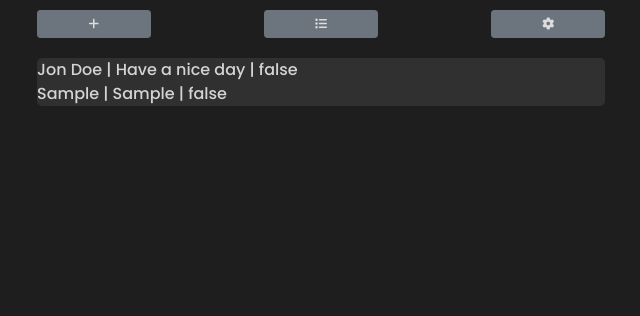
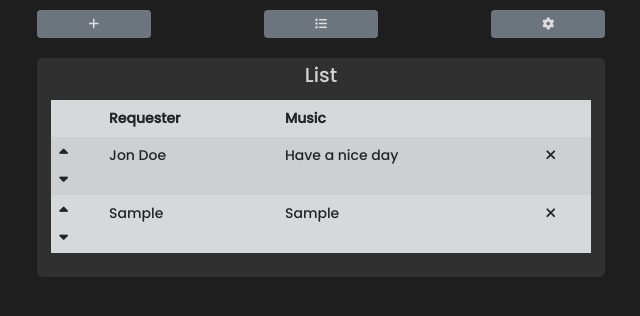
Before and after one commit to jon-by/listoverlay, a plain HTML site: page controlPanel.html in a window 1280 px wide. Both pictures are taken after typing "Sample", "Sample" into the empty fields and a click on the button "Add". Shown: the whole page, without its empty margins (319-959 px from the left). Drawn offline with Linux system fonts and the light colour scheme.

Commit message:
finished add/delete list item

```diff
--- a/controlPanel.html
+++ b/controlPanel.html
@@ -33,9 +33,6 @@
 
             </nav>
         </header>
-
-
-
         <section class="show-add">
             <h1>Add item</h1>
 
@@ -71,12 +68,29 @@
         </section>
 
             <section class="show-list hide">
+
+
                 <h1>List</h1>
 
+                <div class="table-responsive">
+                    <table class="table table-striped table-secondary table-borderless">
+                        <thead>
+                            <tr>
+                                <th scope="col"> </th>
+                                <th scope="col" id="list-head-first-field"></th>
+                                <th scope="col" id="list-head-second-field"></th>
+                                <th scope="col" id="list-head-higlight-field"> </th>
+                            </tr>
+                        </thead>
+                        <tbody id="list-body">
 
 
+                        </tbody>
+                    </table>
 
+                   <br>
 
+                </div>
 
 
 
--- a/src/css/controlPanel.css
+++ b/src/css/controlPanel.css
@@ -73,11 +73,12 @@ section h1{
     padding: 5px;
 }
 
-section form{
+section form, section.show-list table{
     padding-bottom: 30px;
     font-size: 14px;
-    width: 80%;
+    width: 95%;
     margin: 0 auto;
+
 }
 
 
--- a/src/js/controlPanel.js
+++ b/src/js/controlPanel.js
@@ -1,41 +1,58 @@
 window.onload = () => {
     const storagePrefix = 'LO_'
     const tabComunication = new BroadcastChannel('LO_tabComunication')
-    const menuItems = document.querySelectorAll('.menu-item')
-    const bodySections = document.querySelectorAll('section')
-
+    var menuItems = document.querySelectorAll('.menu-item')
+    var bodySections = document.querySelectorAll('section')
 
     // add item page
     var addItemFieldName_1 = document.querySelector('#first-field-name')
     var addItemFieldName_2 = document.querySelector('#second-field-name')
     var addHiglightSwitch = document.querySelector('#add-higlight-switch')
-    //buttons
-    const btn_addListItem = document.querySelector('#show-options-add-item')
 
+    var btn_addListItem = document.querySelector('#show-options-add-item')
     btn_addListItem.onclick = event => {
         event.preventDefault()
-
         let firstField = document.querySelector('#add-item-field-1').value
-        let secondField= document.querySelector('#add-item-field-2').value
+        let secondField = document.querySelector('#add-item-field-2').value
         document.querySelector('#higlight-switch:checked') ? higlight = true : higlight = false
-
-        if( firstField != '' || secondField != ''  ){
-
+        if (firstField != '' || secondField != '') {
             addItemToList(firstField, secondField, higlight)
-
             showSelectedMenu('show-list')
-
         }
     }
 
+    // list page
+    var listHeadFirstField = document.querySelector('#list-head-first-field')
+    var listHeadSecondField = document.querySelector('#list-head-second-field')
+    var listHeadHiglightField = document.querySelector('#list-head-higlight-field')
+
+    function deleteControl() {
+        let ItemDeleteControl = document.querySelectorAll('.control-delete')
+        ItemDeleteControl.forEach(item => {
+            item.onclick = event => {
+                let index = event.currentTarget.getAttribute("value")
+                removeItemFromList(index)
+            }
+        })
+    }
+    function changeItem() {
+        let controls = document.querySelectorAll('.list-controls .control')
+        controls.forEach(item => {
+            item.onclick = event => {
+                let index = event.currentTarget.getAttribute("value")
+                let action = event.currentTarget.getAttribute("action")
+
+                changeItemPosition(index, action)
+            }
+        })
+
+    }
 
     // options page
     var optionsLabelField1 = document.querySelector('#options-lb-field-1 span')
     var optionsLabelField2 = document.querySelector('#options-lb-field-2 span')
     var optionsLabelHiglight = document.querySelector('#options-lb-higlight span')
-    //buttons
-    const btn_optionsChangeFields = document.querySelector('#options-change-fields')
-
+    var btn_optionsChangeFields = document.querySelector('#options-change-fields')
     btn_optionsChangeFields.onclick = event => {
         event.preventDefault()
         let newFieldName1 = document.querySelector('#options-change-field-1').value
@@ -46,9 +63,29 @@ window.onload = () => {
 
     }
 
+    function changeItemPosition(index, action) {
+        index = parseInt(index)
+        let list = getDataFromStorage(`${storagePrefix}list`)
+        let original = list[index]
+        if (action == 'up') {
+            if (typeof(list[index - 1]) !== 'undefined') {
+                list[index] = list[ index - 1]
+                list[index - 1] = original
+            }
+        }
+
+        if (action == 'down') {
+            if (typeof(list[index + 1]) !== 'undefined'){
+                list[index] = list[index + 1]
+                list[index + 1] = original
+            }
+        }
+
+        saveInStorage(`${storagePrefix}list`, list)
+        updatePanelInterface()
+    }
 
     function updatePanelInterface() {
-
         let { firstFieldName, secondFieldName, higlight } = getDataFromStorage(`${storagePrefix}fields`)
 
         // add item page
@@ -56,98 +93,86 @@ window.onload = () => {
         addItemFieldName_2.textContent = secondFieldName
         addHiglightSwitch.textContent = higlight
 
-
         // options page
         optionsLabelField1.innerHTML = firstFieldName
         optionsLabelField2.innerHTML = secondFieldName
         optionsLabelHiglight.innerHTML = higlight
 
+        // list page
+        listHeadFirstField.textContent = firstFieldName
+        listHeadSecondField.textContent = secondFieldName
+        //listHeadHiglightField.textContent = higlight
+
+        showListItems()
     }
-
 
     function showListItems() {
         let list = getDataFromStorage(`${storagePrefix}list`)
-        let html = `<ul>`
-        list.forEach(listItem => {
-            html += `<li>${listItem.firstField} | ${listItem.secondField} | ${listItem.higlight}</li>`
+        let listBody = document.querySelector('#list-body')
+        let tableBodyHTML = ``
+        list.forEach((listItem, index) => {
+            tableBodyHTML += `
+                <tr ${listItem.higlight ? `class="table-warning"` : ''}>
+                    <th scope="row">
+                        <div class="list-controls">
+                            <div class="control" action="up" value="${index}"><i class="fas fa-sort-up"></i></div>
+                            <div class="control" action="down" value="${index}"><i class="fas fa-sort-down"></i></div>
+                        </div>
+                    </th>
+                    <td>${listItem.firstField}</td>
+                    <td>${listItem.secondField}</td>
+                    <td class="control-delete" value="${index}"><i class="fas fa-times"></i></td>
+                </tr>
+            `
         })
-
-        html += `</ul>`
-
-        document.querySelector('section.show-list').innerHTML = html
-
+        listBody.innerHTML = tableBodyHTML
+        deleteControl()
+        changeItem()
     }
 
-
     function updateFieldsName(firstFieldName, secondFieldName, higlight) {
-
         let newFieldsName = { firstFieldName, secondFieldName, higlight }
-
         saveInStorage(`${storagePrefix}fields`, newFieldsName)
-
         updatePanelInterface()
     }
 
-
-
     function addItemToList(firstField, secondField, higlight) {
         let item = { firstField, secondField, higlight }
-
         let list = getDataFromStorage(`${storagePrefix}list`)
-
         list.push(item)
-
         saveInStorage('LO_list', list)
-
         showListItems()
-
     }
 
-
     function removeItemFromList(index) {
-
         let list = getDataFromStorage("LO_list")
-
         list.splice(index, 1)
-
         saveInStorage("LO_list", list)
-
+        showListItems()
     }
-
 
     //menu
     menuItems.forEach(item => {
         item.addEventListener('click', event => {
-
             higlightSelected(event)
             showSelectedMenu(event.currentTarget.id)
         })
     })
-
     function higlightSelected(item) {
-
         menuItems.forEach(element => {
             element.classList.remove("btn-active")
         })
-
         item.currentTarget.classList.add("btn-active")
     }
 
-
     function showSelectedMenu(menu) {
-
-
         bodySections.forEach(element => {
             element.classList.add("hide")
-
             if (element.classList.contains(menu)) {
-
                 element.classList.toggle("hide")
             }
         })
-
     }
-
 
     //Storage
     function saveInStorage(name, data) {
@@ -165,28 +190,17 @@ window.onload = () => {
     }
 
     function getDataFromStorage(name) {
-
         try {
-
             if (localStorage.getItem(name)) {
-
                 let data = JSON.parse(localStorage.getItem(name))
-
                 return data
-
             } else {
-
                 return false
             }
-
         } catch (error) {
-
             console.log(error)
         }
     }
-
-
-
 
     // localstorage check
     if (!getDataFromStorage(`${storagePrefix}list`)) {
@@ -199,9 +213,5 @@ window.onload = () => {
         saveInStorage(`${storagePrefix}fields`, fields)
     }
 
-
-
-
-    showListItems()
     updatePanelInterface()
 }
```
Lines whose indentation alone changed are shown as unchanged.
